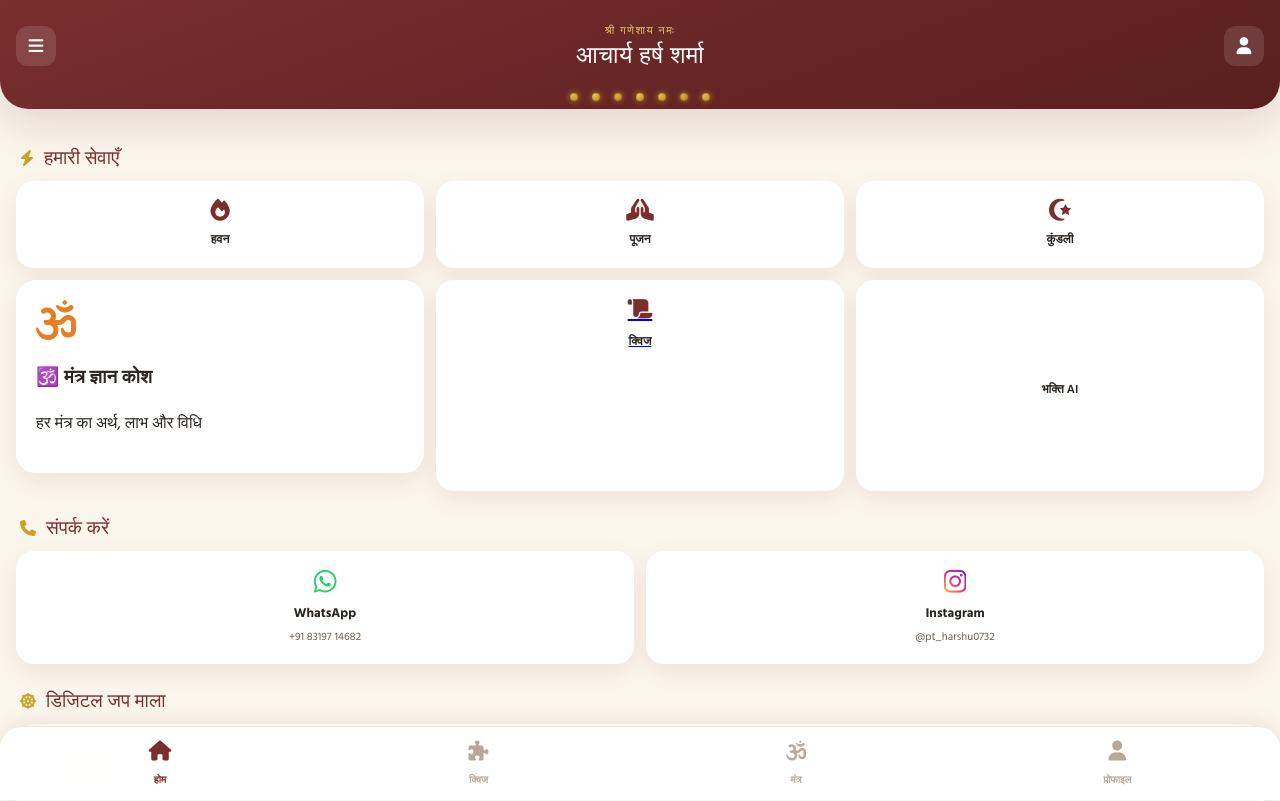
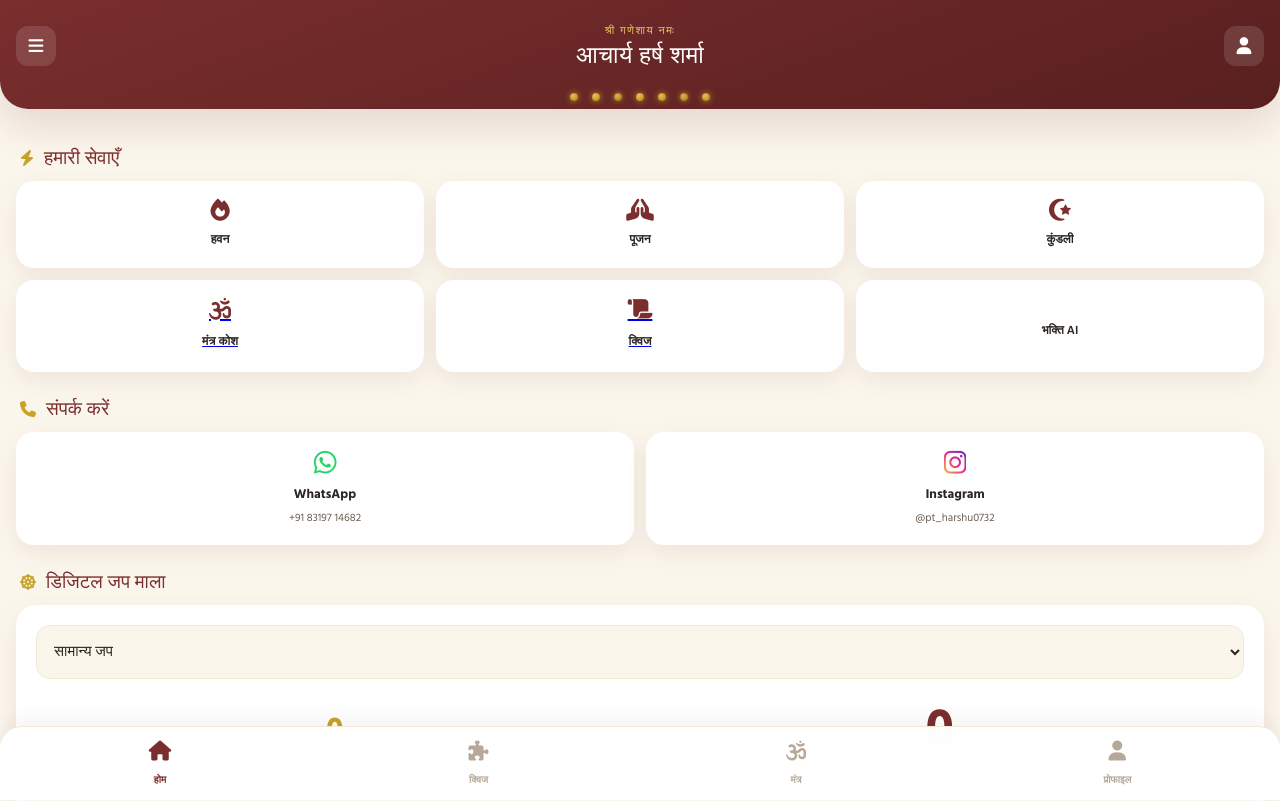
Before and after one commit to raviaanjana84-afk/Hospital-assistant-exam-preparation-, a website with bundled scripts: page index.html in a window 1280 px wide. Shown: the top 801 px of the page. Built offline with nearby package versions, Linux system fonts and the light colour scheme; no server answers; some icons are missing; a web font is replaced by a local one.

Commit message:
Fix links for Mantra Kosh and Quiz in index.html
Updated links for Mantra Kosh and Quiz in the services grid and bottom navigation.

```diff
--- a/index.html
+++ b/index.html
@@ -64,12 +64,10 @@
     <button class="service-card" data-route="hawan"><i class="fa-solid fa-fire"></i><span>हवन</span></button>
     <button class="service-card" data-route="pujan"><i class="fa-solid fa-hands-praying"></i><span>पूजन</span></button>
     <button class="service-card" data-route="kundli"><i class="fa-solid fa-star-and-crescent"></i><span>कुंडली</span></button>
-    <div class="card" onclick="location.href='mantra.html'">
-    <i class="fa-solid fa-om" style="font-size:40px;color:#e67e22;"></i>
-    <h3>🕉️ मंत्र ज्ञान कोश</h3>
-    <p>हर मंत्र का अर्थ, लाभ और विधि</p>
-    </div>
-    <a class="service-card" href="quiz.html"><i class="fa-solid fa-scroll"></i><span>क्विज</span></a>
+    <!-- ✅ CHANGE 1: Mantra Kosh link sahi kiya -->
+    <a href="mantra.html" class="service-card"><i class="fa-solid fa-om"></i><span>मंत्र कोश</span></a>
+    <!-- ✅ CHANGE 2: Quiz link sahi kiya -->
+    <a href="quiz.html" class="service-card"><i class="fa-solid fa-scroll"></i><span>क्विज</span></a>
     <button class="service-card" data-route="bhaktiAI"><i class="fa-solid fa-sparkles"></i><span>भक्ति AI</span></button>
   </div>
 
@@ -201,7 +199,8 @@
 <nav class="bottom-nav">
   <a href="#" class="nav-link active" data-route="home"><i class="fa-solid fa-house"></i><p>होम</p></a>
   <a href="quiz.html" class="nav-link"><i class="fa-solid fa-puzzle-piece"></i><p>क्विज</p></a>
-  <a href="#" class="nav-link" data-route="mantra"><i class="fa-solid fa-om"></i><p>मंत्र</p></a>
+  <!-- ✅ CHANGE 3: Bottom nav mein Mantra link sahi kiya -->
+  <a href="mantra.html" class="nav-link"><i class="fa-solid fa-om"></i><p>मंत्र</p></a>
   <a href="#" class="nav-link" data-route="profile"><i class="fa-solid fa-user"></i><p>प्रोफाइल</p></a>
 </nav>
 
@@ -227,4 +226,4 @@
 <script type="module" src="auth.js"></script>
 <script type="module" src="admin.js"></script>
 </body>
-</html>
+          </html>
```
